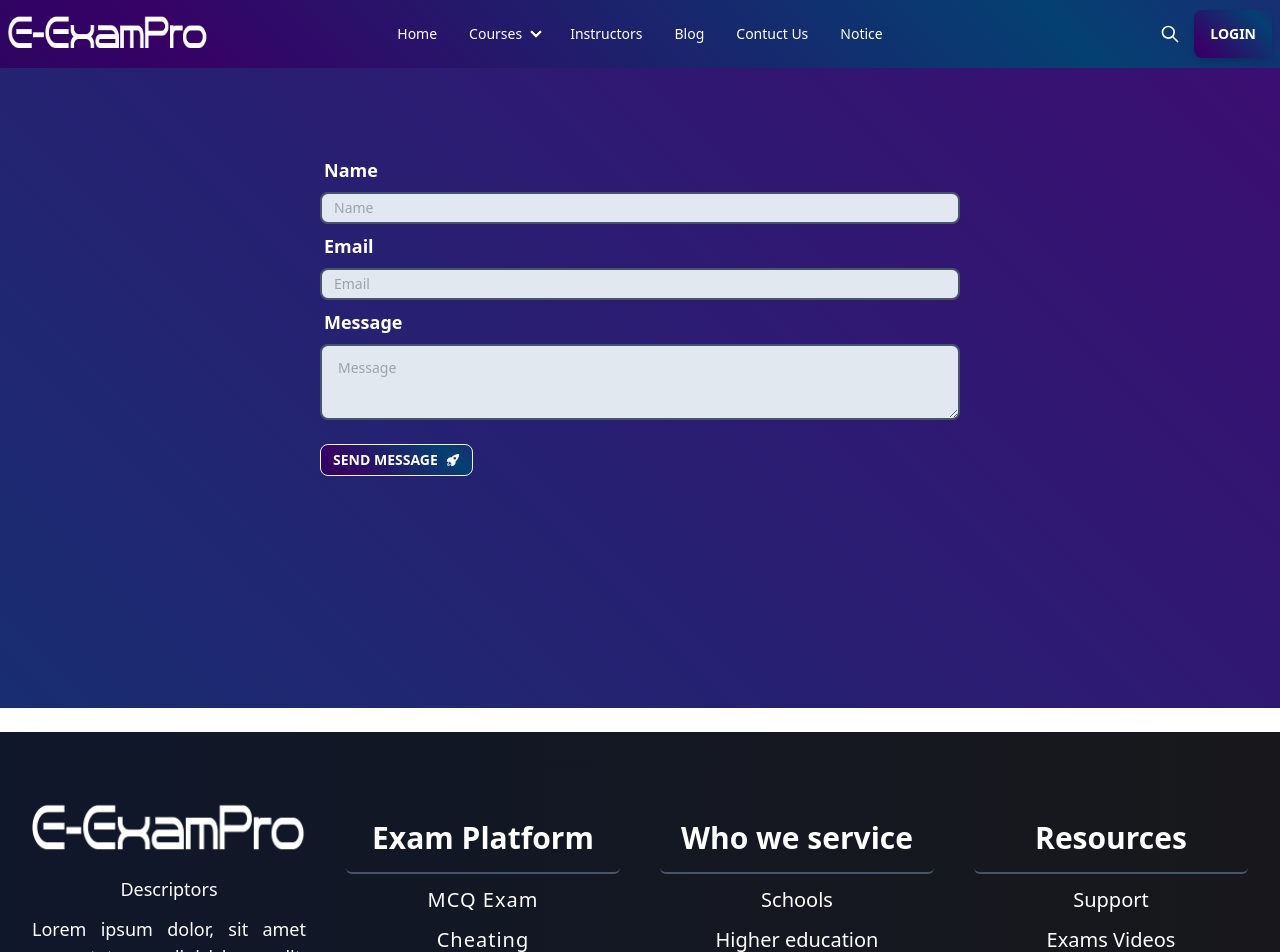
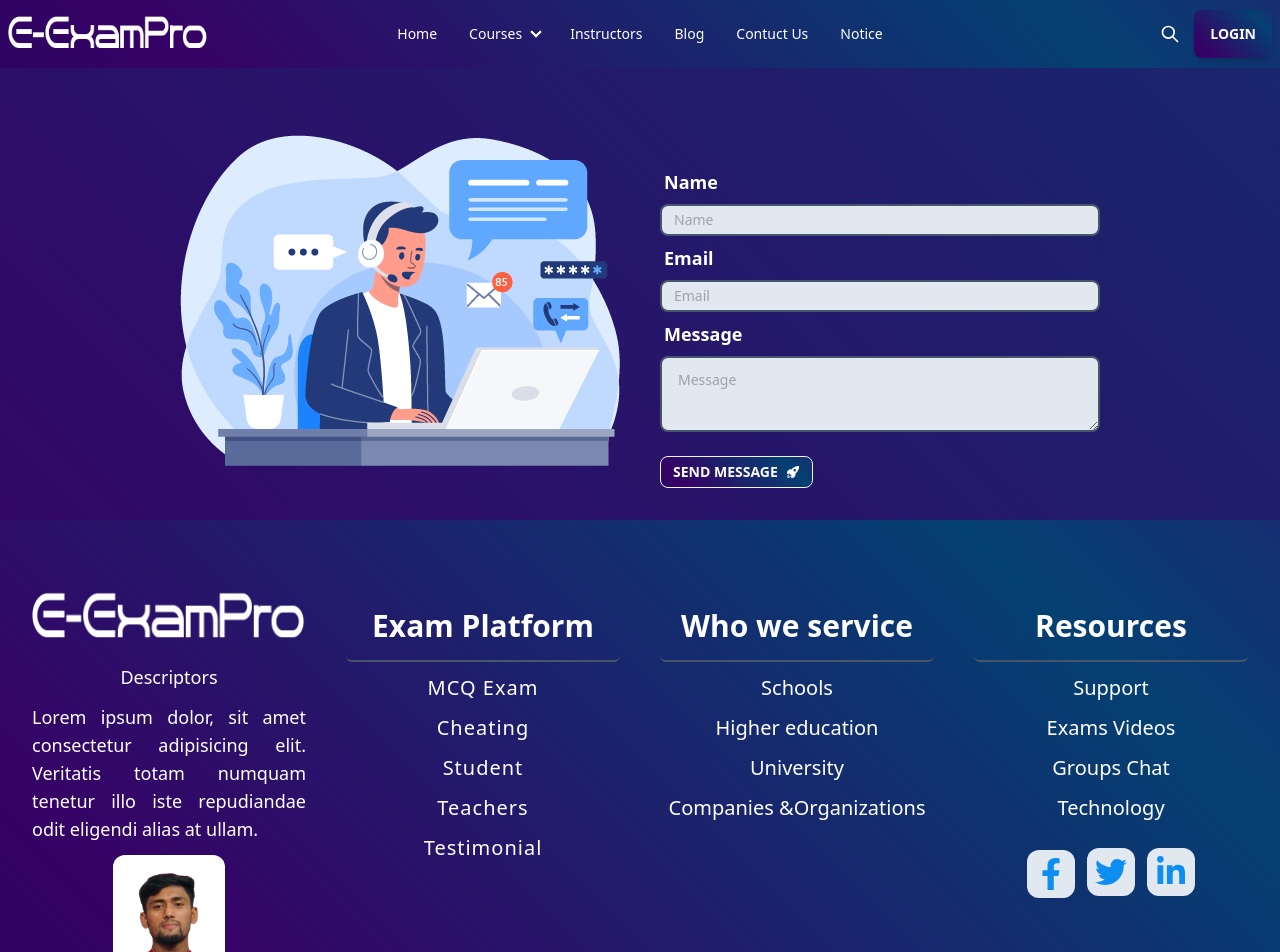
Before and after one commit to hasiburrahmanakash79/E-examPro, a React (Vite) app: page /contact in a window 1280 px wide. Shown: the top 952 px of the page. Built offline with nearby package versions, Linux system fonts and the light colour scheme.

Commit message:
contact us form

```diff
--- a/src/Pages/Contact/Contact.jsx
+++ b/src/Pages/Contact/Contact.jsx
@@ -6,7 +6,7 @@ import emailjs from '@emailjs/browser';
 import { ToastContainer, toast } from 'react-toastify';
 import 'react-toastify/dist/ReactToastify.css'
 import { useRef, useState } from "react";
-
+import contact from '../../assets/contact.png'
 
 const Contact = () => {
     const form = useRef();
@@ -39,26 +39,29 @@ const Contact = () => {
     return (
 
 
-        <div className="navigation-bar2 min-h-[80vh]">
-            <form ref={form} onSubmit={sendEmail} className="pt-20">
-                <div className="w-1/2 mx-auto  ">
+        <div className="navigation-bar2 min-h-[50vh] ">
+           <div className="flex justify-center pt-3 mx-2">
+           <div className="grid grid-cols-1 md:grid-cols-2 md:gap-10 gap-5  items-center">
+                <div><img src={contact} alt="" /></div>
+                <form ref={form} onSubmit={sendEmail} className=" pb-5  md:pt-20">
+                    <div className=" ">
                         <div className="form-control">
                             <label className="label">
                                 <span className="label-text font-semibold text-white text-lg">Name</span>
                             </label>
-                        <input required name='name' type="text" placeholder="Name" className="input bg-slate-200 input-sm border-2 border-slate-600 " />
+                            <input required name='name' type="text" placeholder="Name" className="input text-black bg-slate-200 input-sm border-2 border-slate-600 " />
                         </div>
                         <div className="form-control">
                             <label className="label">
                                 <span className="label-text font-semibold text-lg text-white">Email</span>
                             </label>
-                        <input required name='email' type="text" placeholder="Email" className="input bg-slate-200 input-sm border-2 border-slate-600 " />
+                            <input required name='email' type="text" placeholder="Email" className="input text-black bg-slate-200 input-sm border-2 border-slate-600 " />
                         </div>
                         <div className="form-control">
                             <label className="label">
-                            <span className="label-text font-semibold text-lg text-white">Message</span>
+                                <span className="label-text font-semibold  text-lg text-white">Message</span>
                             </label>
-                        <textarea required name='message' className="textarea border-2 border-slate-600 bg-slate-200 " placeholder="Message"></textarea>
+                            <textarea required name='message' className="textarea text-black border-2 border-slate-600 bg-slate-200 " placeholder="Message"></textarea>
 
                         </div>
                         <div className="mt-6">
@@ -69,6 +72,8 @@ const Contact = () => {
                     <ToastContainer></ToastContainer>
                 </form>
             </div>
+           </div>
+        </div>
 
 
     );
--- a/src/Shared/Footer/Footer.jsx
+++ b/src/Shared/Footer/Footer.jsx
@@ -6,7 +6,7 @@ import { FaFacebookF, FaLinkedinIn, FaTwitter } from "react-icons/fa";
 import ceo from "../../assets/user_img.png"
 const Footer = () => {
     return (
-        <div className='relative mt-6'>
+        <div className='relative '>
             {/* <Wave className='h-24 absolute -top-8 ' mask="url(#mask)" fill="url(#gradient)" >
                 <defs>
                     <linearGradient id="gradient" gradientTransform="rotate(90)">
@@ -18,7 +18,7 @@ const Footer = () => {
                     </mask>
                 </defs>
             </Wave> */}
-            <div className='px-8 grid md:grid-cols-4 sm:grid-cols-2 grid-cols-1 gap-10 space-y-6 bg-slate-100 py-16 bg-gradient-to-r from-slate-900 to-zinc-900'>
+            <div className='px-8 grid md:grid-cols-4 sm:grid-cols-2 grid-cols-1 gap-10 space-y-6 bg-slate-100 py-16 navigation-bar bg-gradient-to-r from-slate-900 to-zinc-900'>
                 <div className=' text-center text-white space-y-3'>
                     <img src={logo} alt="" className='md:w-auto w-3/4 mx-auto' />
                     <p className='text-lg '>Descriptors</p>
--- a/src/Shared/Nav/Nav.css
+++ b/src/Shared/Nav/Nav.css
@@ -19,7 +19,7 @@
     background: linear-gradient(45deg,rgb(17, 9, 83), rgb(54, 2, 102), rgb(4, 64, 114), rgb(73, 1, 114),rgb(17, 9, 83), rgb(54, 2, 102));
     background-size: 1000% 1000%;
     background-repeat: no-repeat;
-    animation: colors 22s ease-in-out infinite;
+    animation: colors 42s ease-in-out infinite;
 }
 @keyframes colors{
     0%{
```
Also changed, not shown: src/assets/contact.png (added). Lines whose indentation alone changed are shown as unchanged.
